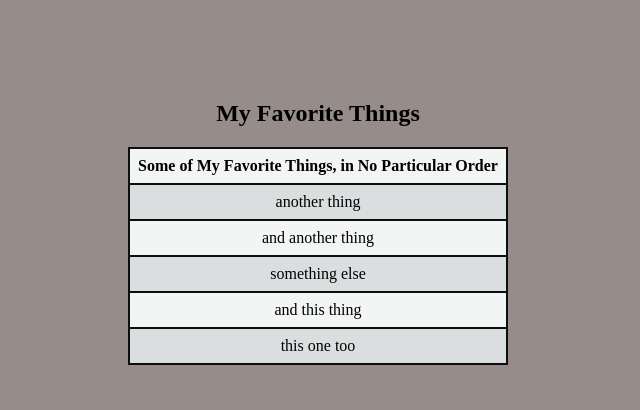
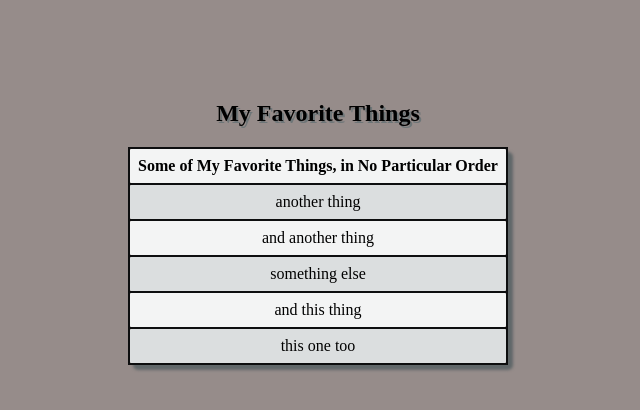
Before and after one commit to BobbieO/Codeup-Web-Exercises, a PHP site: page /my-favorite-things.php in a window 1280 px wide. Shown: the top 410 px of the page, without its empty margins (322-962 px from the left). Run offline with PHP 8.4, Linux system fonts and the light colour scheme.

Commit message:
Added and adjusted shadow to text and boxes, adjusted colors

```diff
--- a/public/css/my-favorite-things.css
+++ b/public/css/my-favorite-things.css
@@ -7,14 +7,20 @@ body {
 h2 {
     text-align: center;
     margin-top: 100px;
+    text-shadow: 2px 2px #6e7678;
 }
 
 table, tr, th, td {
     border: 2px solid #0d0e0f;
     border-collapse: collapse;
+    border-radius: 5px;
     text-align: center;
     padding: 8px;
     margin: 0 auto;
+}
+
+.shadow {
+    box-shadow: 5px 5px 3px #606769;
 }
 
 tr:nth-child(even) {
--- a/public/my-favorite-things.php
+++ b/public/my-favorite-things.php
@@ -18,7 +18,7 @@ $favoriteThings = ["dogs", "pizza", "books", "key lime pie", "music", "science f
 <div>
     <h2>My Favorite Things</h2>
     <div>
-        <table>
+        <table class="shadow">
             <tr>
                 <th>Some of My Favorite Things, in No Particular Order</th>
             </tr>
```
